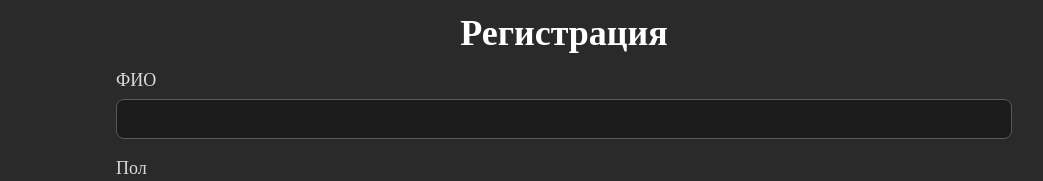
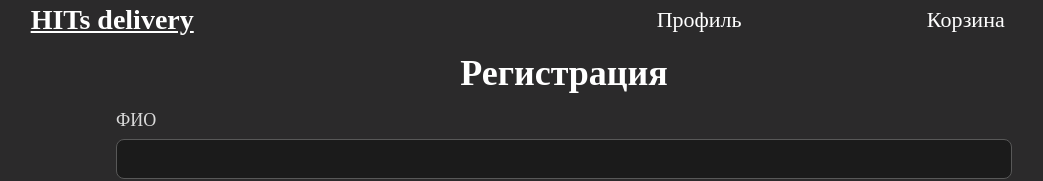
Before and after one commit to Camon-fi07/food-delivery-service, a React (Vite) app: page / in a window 1280 px wide. Shown: the top 181 px of the page, without its empty margins (76-1119 px from the left). Built offline with nearby package versions, Linux system fonts and the light colour scheme; no server answers.

Commit message:
Сделал примерное представление header с адаптивом

```diff
--- a/src/App/App.tsx
+++ b/src/App/App.tsx
@@ -1,8 +1,10 @@
 import { Registration } from "pages/Registration/Registration";
 import "./styles/app.scss";
+import { Head } from "components/Head/Header";
 function App() {
   return (
     <div className="app">
+      <Head />
       <Registration />
     </div>
   );
--- a/src/App/styles/app.scss
+++ b/src/App/styles/app.scss
@@ -4,6 +4,8 @@
   background-color: $background;
   min-height: 100%;
   color: $text;
+  display: grid;
+  grid-template-rows: 5fr 95fr;
 }
 
 label {
--- /dev/null
+++ b/src/components/Head/Header.tsx
@@ -0,0 +1,49 @@
+import { useAppSelector } from "utils/hooks/redux";
+import { useEffect, useState } from "react";
+import burgerMenuIcon from "assets/burger_menu_icon.svg.png";
+import style from "./style.module.scss";
+export const Head = () => {
+  const userInfo = useAppSelector((state) => state.persistedReducer);
+  const [windowWidth, setWindowWidth] = useState(window.innerWidth);
+  const [isVisible, setIsVisible] = useState(true);
+  useEffect(() => {
+    if (window.innerWidth < 768) setIsVisible(false);
+    window.addEventListener("resize", () => {
+      setWindowWidth(window.innerWidth);
+      if (window.innerWidth < 768) setIsVisible(false);
+      else setIsVisible(true);
+    });
+  }, []);
+  return (
+    <header className={style.head}>
+      <h1 className={style.logo}>HITs delivery</h1>
+      <div className={style.menu}>
+        {windowWidth < 768 ? (
+          <button
+            onClick={() => {
+              setIsVisible(!isVisible);
+            }}
+            className={style.burger_menu}
+          >
+            <img src={burgerMenuIcon} />
+          </button>
+        ) : (
+          ""
+        )}
+        <ul className={`${!isVisible ? style.hidden : ""} ${style.user_info}`}>
+          {userInfo.isAuth ? (
+            <>
+              <li>Вход</li>
+              <li>Регистрация</li>
+            </>
+          ) : (
+            <>
+              <li>Профиль</li>
+              <li>Корзина</li>
+            </>
+          )}
+        </ul>
+      </div>
+    </header>
+  );
+};
--- /dev/null
+++ b/src/components/Head/style.module.scss
@@ -0,0 +1,71 @@
+@import "App/styles/colors.scss";
+
+.head {
+  color: #fff;
+  display: grid;
+  justify-content: space-between;
+  align-items: center;
+  grid-template-columns: 1fr 20fr 10fr 1fr;
+}
+
+.logo {
+  grid-column-start: 2;
+  font-size: 28px;
+  font-weight: 600;
+  text-decoration: underline;
+}
+
+.hidden {
+  display: none !important;
+}
+
+.burger_menu {
+  display: flex;
+  justify-content: center;
+  width: 100%;
+  & img {
+    width: 50px;
+  }
+}
+
+.menu {
+  display: flex;
+  justify-content: center;
+  position: relative;
+}
+
+.user_info {
+  z-index: 2;
+  width: 100%;
+  position: absolute;
+  bottom: 0;
+  transform: translate(0, 100%);
+  display: flex;
+  flex-direction: column;
+  align-items: center;
+  background-color: $field;
+  padding: 10px;
+  gap: 10px;
+  & li {
+    font-size: 22px;
+  }
+}
+
+@media (min-width: 768px) {
+  .head {
+    grid-template-columns: 1fr repeat(2, 5fr) 1fr;
+  }
+  .menu {
+    justify-content: space-around;
+  }
+  .user_info {
+    position: static;
+    transform: translate(0, 0);
+    top: 0;
+    background: none;
+    flex-direction: row;
+    padding: 0;
+    gap: 0;
+    justify-content: space-around;
+  }
+}
--- a/src/pages/Registration/style.module.scss
+++ b/src/pages/Registration/style.module.scss
@@ -2,7 +2,6 @@
 
 .registration {
   padding-top: 15px;
-  min-height: 100%;
   width: 70%;
   display: flex;
   flex-direction: column;
```
Also changed, not shown: src/assets/burger_menu_icon.svg.png (added).
